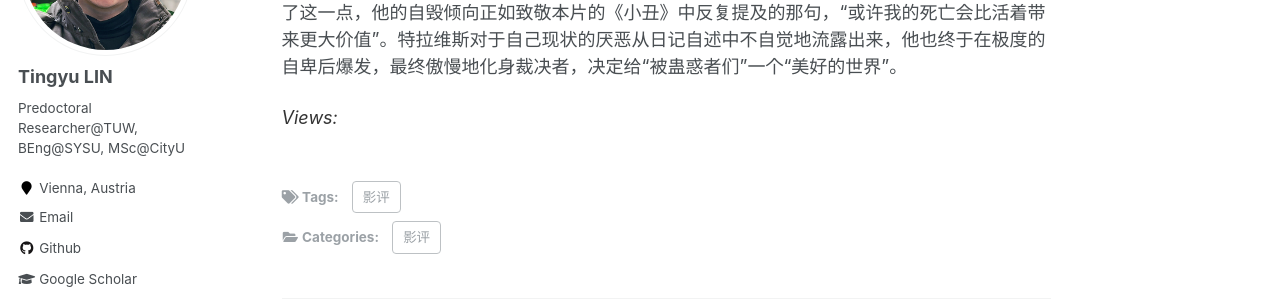
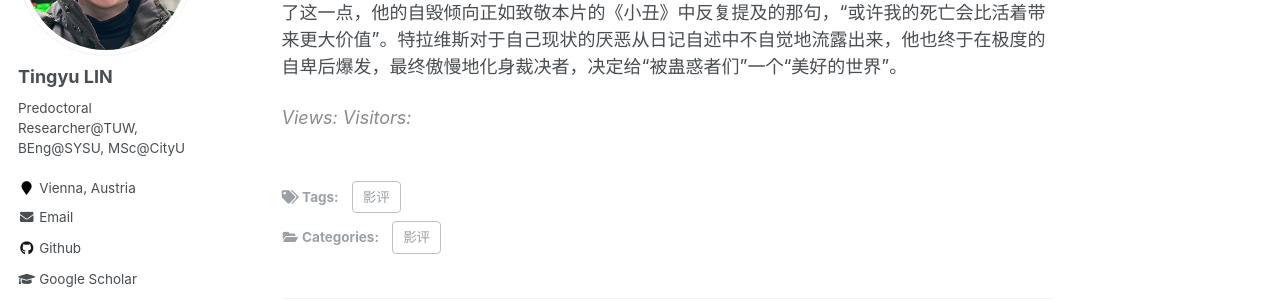
Before and after one commit to linty5/linty5.github.io, a Jekyll site: the page built from _posts/2024-02-24-blog-post-1.md, in a window 1280 px wide and 900 px high, scrolled down 1846 px. Shown: the part 153-454 px from the top of the window. Built offline with Jekyll 4.4.1, drawn with Linux system fonts in a browser that asks for light colours; some web fonts are replaced; comment, search, counter and statistics services are not loaded.

Commit message:
update visitors

```diff
--- a/_posts/2024-02-24-blog-post-1.md
+++ b/_posts/2024-02-24-blog-post-1.md
@@ -25,4 +25,5 @@
 在这个轮回之中，特拉维斯是同时被白天与黑夜抛弃的人，他只能挣扎地生存在昼夜的边缘。相比于所有人，他的善良和傲慢（自傲来自于他被过度轻视）是他的全部罪过。特拉维斯也意识到了这一点，他的自毁倾向正如致敬本片的《小丑》中反复提及的那句，“或许我的死亡会比活着带来更大价值”。特拉维斯对于自己现状的厌恶从日记自述中不自觉地流露出来，他也终于在极度的自卑后爆发，最终傲慢地化身裁决者，决定给“被蛊惑者们”一个“美好的世界”。
 
 <script async src="//busuanzi.ibruce.info/busuanzi/2.3/busuanzi.pure.mini.js"></script>
-<span id="busuanzi_container_page_pv" style="color: #333; font-style: italic;">Views: <span id="busuanzi_value_page_pv"></span></span>
+<span id="busuanzi_container_page_pv" style="color: #8b8b8b; font-style: italic;">Views: <span id="busuanzi_value_page_pv"></span></span>
+<span id="busuanzi_container_page_pv" style="color: #8b8b8b; font-style: italic;">Visitors: <span id="busuanzi_value_page_uv"></span></span>
```
Also changed, not shown: _posts/2024-02-13-blog-post-1.md (+2 -1 lines).
